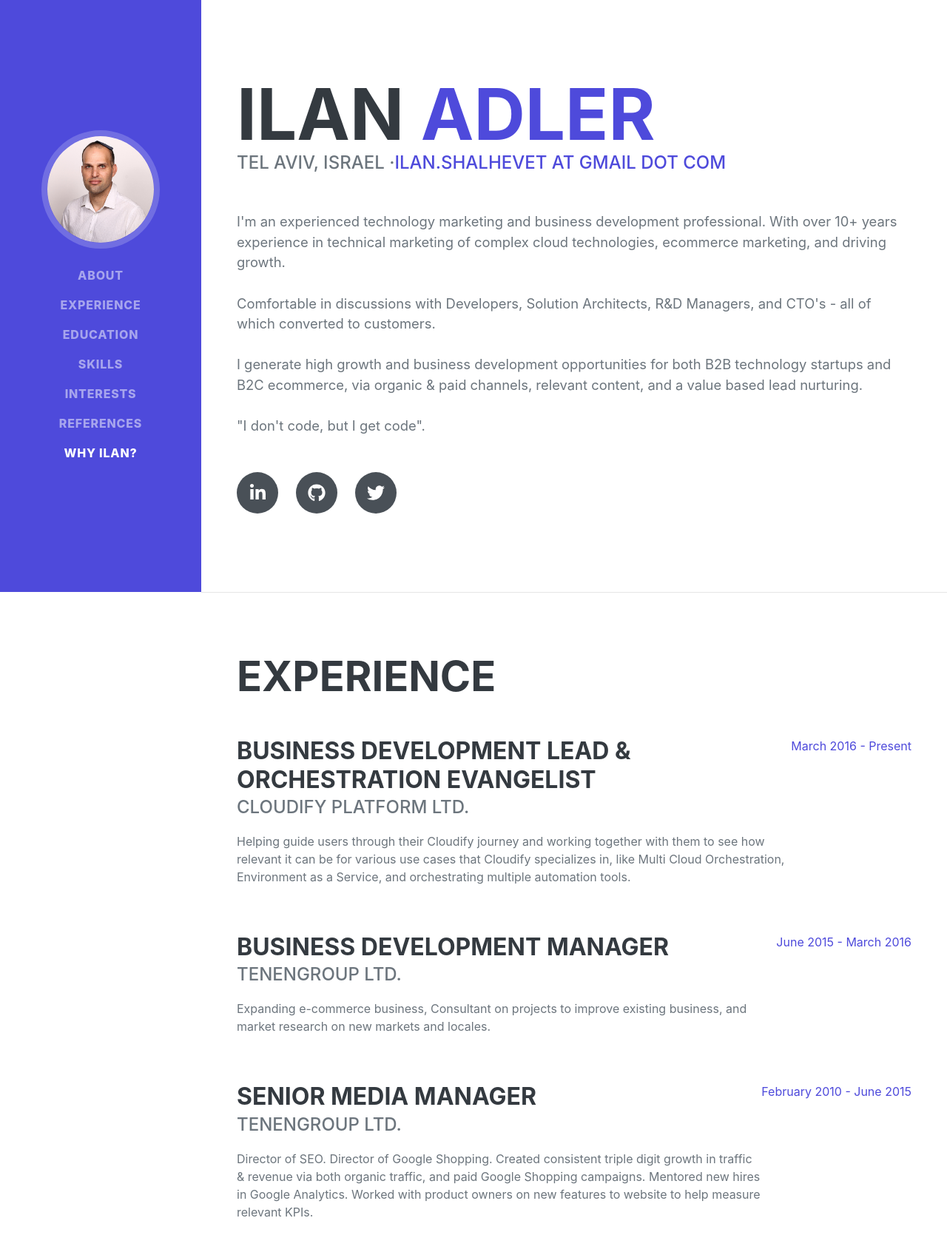
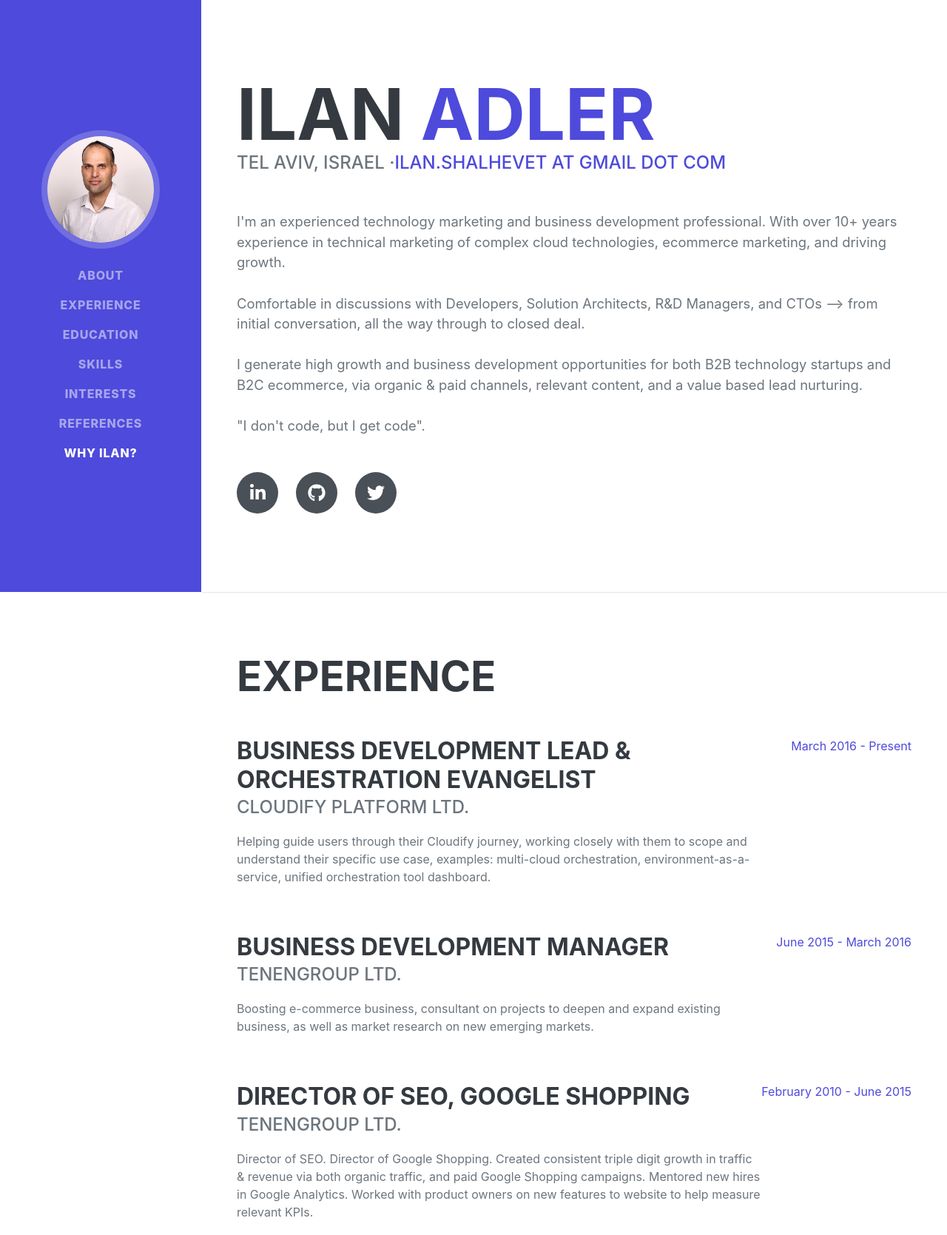
Before and after one commit to Ilanad/ilanadler, a website: page src/pug/index.pug in a window 1280 px wide. Shown: the top 1669 px of the page at 74% size. Drawn offline with nearby package versions, Linux system fonts and the light colour scheme; files that its build step writes are made by us from their sources; files whose address does not match are found by name; a web font is replaced by a local one.

Commit message:
Update index.pug
fix grammar

```diff
--- a/src/pug/index.pug
+++ b/src/pug/index.pug
@@ -78,7 +78,7 @@ html(lang='en')
                         | I'm an experienced technology marketing and business development professional. With over 10+ years experience in technical marketing of complex cloud technologies, ecommerce marketing, and driving growth.
                         br
                         br
-                        | Comfortable in discussions with Developers, Solution Architects, R&D Managers, and CTO's - all of which  converted to customers.
+                        | Comfortable in discussions with Developers, Solution Architects, R&D Managers, and CTOs --> from initial conversation, all the way through to closed deal.
                         br
                         br
                         | I generate high growth and business development opportunities for both B2B technology startups and B2C ecommerce, via organic & paid channels, relevant content, and a value based lead nurturing.
@@ -105,7 +105,7 @@ html(lang='en')
                             h3.mb-0 Business Development Lead & Orchestration Evangelist
                             .subheading.mb-3 Cloudify Platform Ltd.
                             p
-                                | Helping guide users through their Cloudify journey and working together with them to see how relevant it can be for various use cases that Cloudify specializes in, like Multi Cloud Orchestration, Environment as a Service, and orchestrating multiple automation tools.
+                                | Helping guide users through their Cloudify journey, working closely with them to scope and understand their specific use case, examples: multi-cloud orchestration, environment-as-a-service, unified orchestration tool dashboard.
                         .flex-shrink-0
                             span.text-primary March 2016 - Present
 
@@ -114,13 +114,13 @@ html(lang='en')
                             h3.mb-0 Business Development Manager
                             .subheading.mb-3 Tenengroup Ltd.
                             p
-                                | Expanding e-commerce business, Consultant on projects to improve existing business, and market research on new markets and locales.
+                                | Boosting e-commerce business, consultant on projects to deepen and expand existing business, as well as market research on new emerging markets.
                         .flex-shrink-0
                             span.text-primary June 2015 - March 2016
 
                     .d-flex.flex-column.flex-md-row.justify-content-between.mb-5
                         .flex-grow-1
-                            h3.mb-0 Senior Media Manager
+                            h3.mb-0 Director of SEO, Google Shopping
                             .subheading.mb-3 Tenengroup Ltd.
                             p
                                 | Director of SEO. Director of Google Shopping. Created consistent triple digit growth in traffic & revenue via both organic traffic, and paid Google Shopping campaigns. Mentored new hires in Google Analytics. Worked with product owners on new features to website to help measure relevant KPIs.
@@ -185,7 +185,7 @@ html(lang='en')
                         li
                             span.fa-li
                                 i.fas.fa-check
-                            | Driving business value for customers
+                            | Driving Business Value for Customers
                         li
                             span.fa-li
                                 i.fas.fa-check
@@ -193,7 +193,7 @@ html(lang='en')
                         li
                             span.fa-li
                                 i.fas.fa-check
-                            | Learning through osmosis
+                            | Learning Through Osmosis
             hr.m-0
 
             // Interests
```
